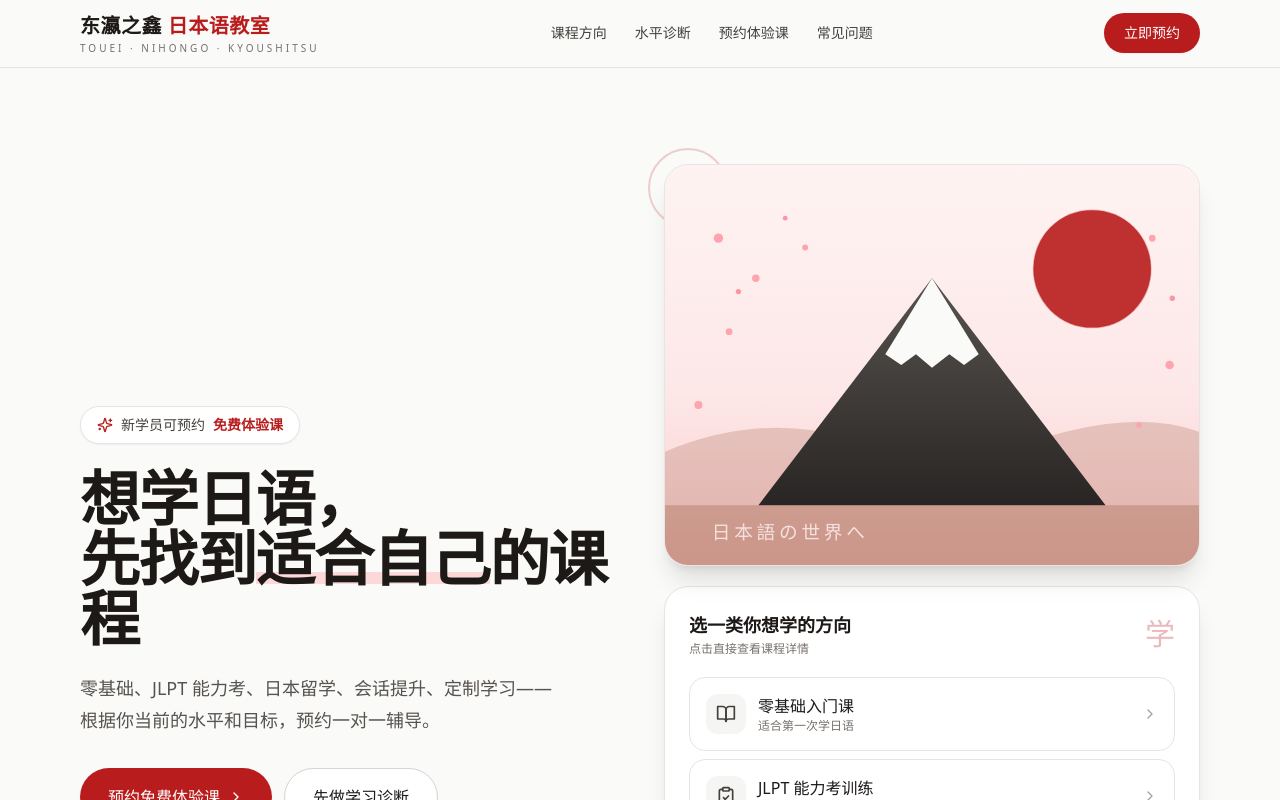
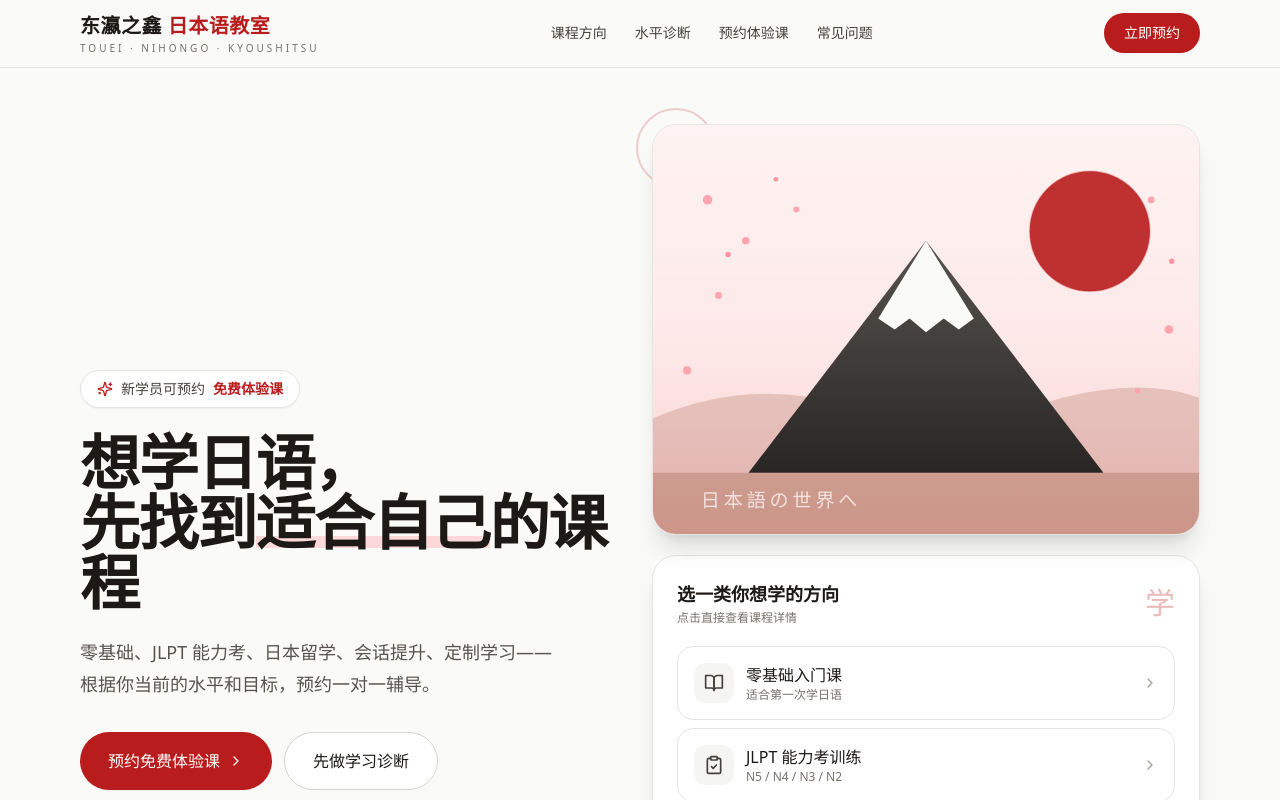
Before and after one commit to meibenqingxiang-byte/nihongo-booking, a React (Vite) app: page / in a window 1280 px wide. Shown: the top 800 px of the page. Built offline with nearby package versions, Linux system fonts and the light colour scheme.

Commit message:
Update App.jsx

```diff
--- a/App.jsx
+++ b/App.jsx
@@ -474,7 +474,7 @@ function Home({ setPage, prefill, setPrefill, viewCourse }) {
         <div className="absolute top-10 right-0 w-72 h-72 bg-red-100 rounded-full blur-3xl opacity-50 -z-10" />
         <div className="absolute bottom-0 left-0 w-96 h-96 bg-amber-100 rounded-full blur-3xl opacity-40 -z-10" />
 
-        <div className="max-w-6xl mx-auto px-4 py-14 md:py-24 grid md:grid-cols-2 gap-12 items-center">
+        <div className="max-w-6xl mx-auto px-4 py-6 md:py-14 grid md:grid-cols-2 gap-6 items-center">
           <div>
             <div className="inline-flex items-center gap-2 rounded-full bg-white border border-stone-200 px-4 py-2 text-sm text-stone-700 mb-6 shadow-sm">
               <Sparkles className="w-4 h-4 text-red-700" />
```
